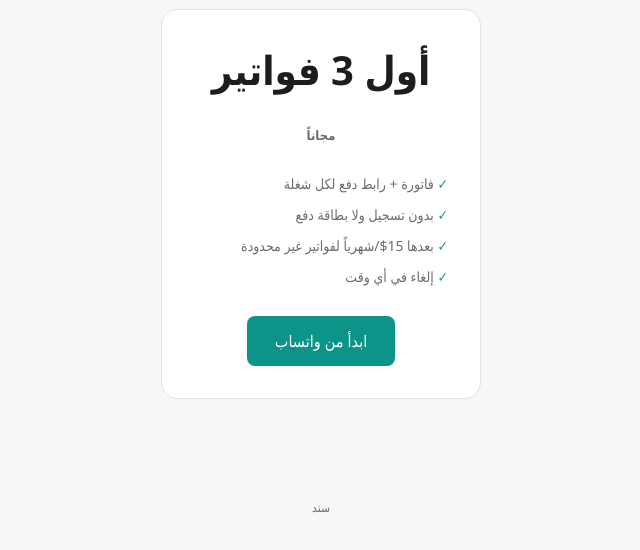
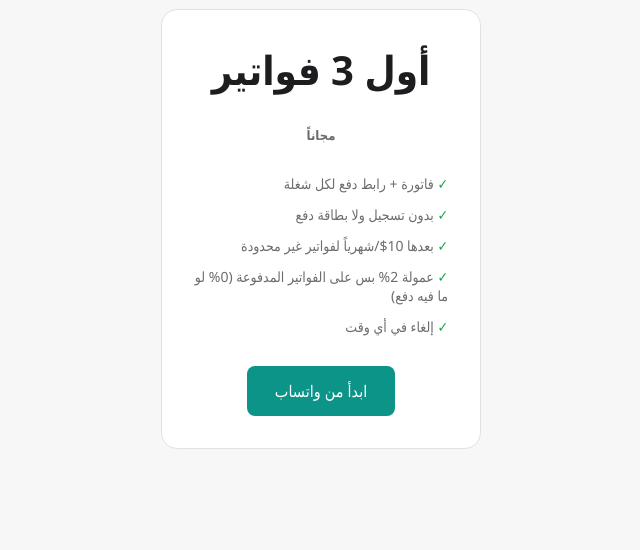
Before and after one commit to Bymadyan/whispr, a Node server app: page / in a window 1280 px wide. Shown: the part 744-1294 px from the top of the page, without its empty margins (319-959 px from the left). Before the commit the page ends 1257 px from the top, so only its background shows below. Run offline with Node 20, Linux system fonts and the light colour scheme; some libraries are stand-ins or nearby versions.

Commit message:
Sanad: drop subscription to \$10/mo, add 2% platform fee on paid invoices
Pricing update: monthly subscription reduced from \$15 to \$10 (landing
page, billing page, README). Added a 2% platform fee automatically
deducted via Stripe Connect's application_fee_amount whenever an invoice
payment is transferred to a craftsman's connected account — usage-based
revenue on top of the flat subscription, charged only on invoices that
actually get paid (nothing when there's no connected account yet).

Verified the fee math locally (250 SAR invoice -> 5 SAR fee) and that
the landing/billing pages render the new $10 price and 2% fee copy.

```diff
--- a/sanad/src/config.js
+++ b/sanad/src/config.js
@@ -1,5 +1,9 @@
 // عدد الفواتير (مع رابط الدفع) المجانية قبل ما نطلب اشتراك
 const FREE_INVOICE_LIMIT = 3;
+
+// نسبة عمولة المنصة من كل فاتورة تُدفع فعلياً عبر رابط الدفع (تُخصم تلقائياً وقت التحويل لحساب
+// الحرفي عبر Stripe Connect — ما تنطبق إلا لما تكون الفاتورة رايحة لحساب حرفي مربوط)
+const PLATFORM_FEE_PERCENT = 2;
 
 // خريطة بسيطة لتطبيع العملة اللي يذكرها Claude (نص حر) إلى كود ISO يقبله Stripe
 const CURRENCY_ALIASES = {
@@ -24,4 +28,4 @@ function normalizeCurrency(raw) {
   return CURRENCY_ALIASES[key] || (process.env.DEFAULT_CURRENCY || "usd").toLowerCase();
 }
 
-module.exports = { FREE_INVOICE_LIMIT, normalizeCurrency };
+module.exports = { FREE_INVOICE_LIMIT, PLATFORM_FEE_PERCENT, normalizeCurrency };
--- a/sanad/src/routes/billing.js
+++ b/sanad/src/routes/billing.js
@@ -3,7 +3,7 @@ const router = express.Router();
 const db = require("../db");
 const stripe = require("../stripeClient");
 const { requireAuth } = require("../middleware");
-const { normalizeCurrency } = require("../config");
+const { normalizeCurrency, PLATFORM_FEE_PERCENT } = require("../config");
 const { sendMessage } = require("../whatsapp");
 
 function baseUrl() {
@@ -78,6 +78,7 @@ async function buildInvoicePaymentUrl(invoice, user) {
   if (user && user.stripe_connect_charges_enabled && user.stripe_connect_account_id) {
     sessionParams.payment_intent_data = {
       transfer_data: { destination: user.stripe_connect_account_id },
+      application_fee_amount: Math.round((amountInCents * PLATFORM_FEE_PERCENT) / 100),
     };
   }
 
--- a/sanad/src/views/billing.ejs
+++ b/sanad/src/views/billing.ejs
@@ -28,7 +28,7 @@
         <% if (sub && sub.status && sub.status !== 'incomplete') { %>
           <p class="error">حالة اشتراكك الحالية: <%= sub.status %>. لازم تفعّل الاشتراك عشان تقدر تستخدم اللوحة.</p>
         <% } %>
-        <p>اشترك الآن بـ <strong>15$ شهرياً</strong> وابدأ تسوي فواتيرك بالصوت من واتساب خلال دقائق.</p>
+        <p>اشترك الآن بـ <strong>10$ شهرياً</strong> وابدأ تسوي فواتيرك بالصوت من واتساب خلال دقائق.</p>
         <form method="POST" action="/billing/checkout">
           <button class="btn hero-cta" type="submit">الدفع عبر Stripe</button>
         </form>
--- a/sanad/src/views/landing.ejs
+++ b/sanad/src/views/landing.ejs
@@ -55,7 +55,8 @@
       <ul>
         <li>فاتورة + رابط دفع لكل شغلة</li>
         <li>بدون تسجيل ولا بطاقة دفع</li>
-        <li>بعدها 15$/شهرياً لفواتير غير محدودة</li>
+        <li>بعدها 10$/شهرياً لفواتير غير محدودة</li>
+        <li>عمولة 2% بس على الفواتير المدفوعة (0% لو ما فيه دفع)</li>
         <li>إلغاء في أي وقت</li>
       </ul>
       <% if (whatsappNumber) { %>
```
Also changed, not shown: sanad/README.md.
